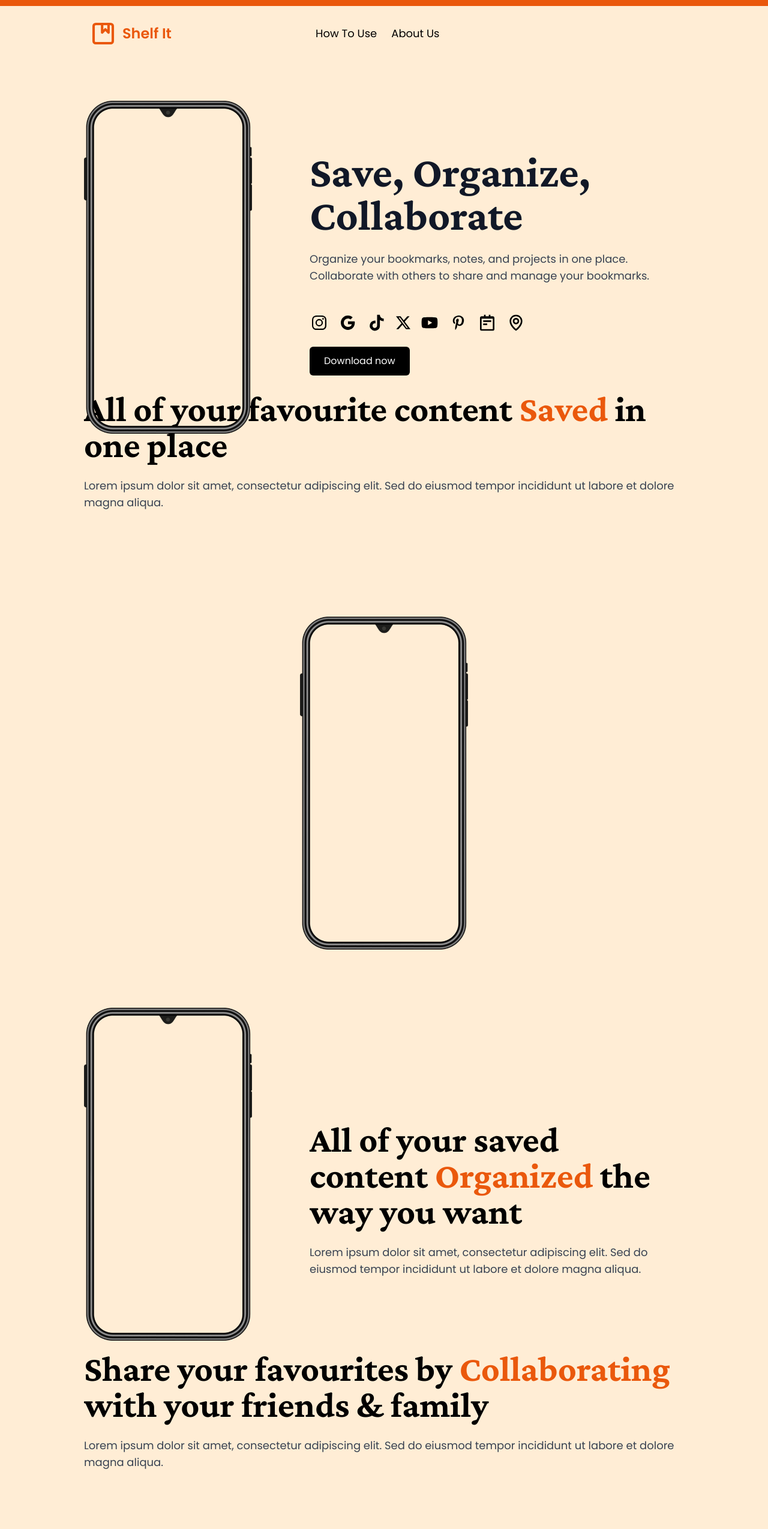
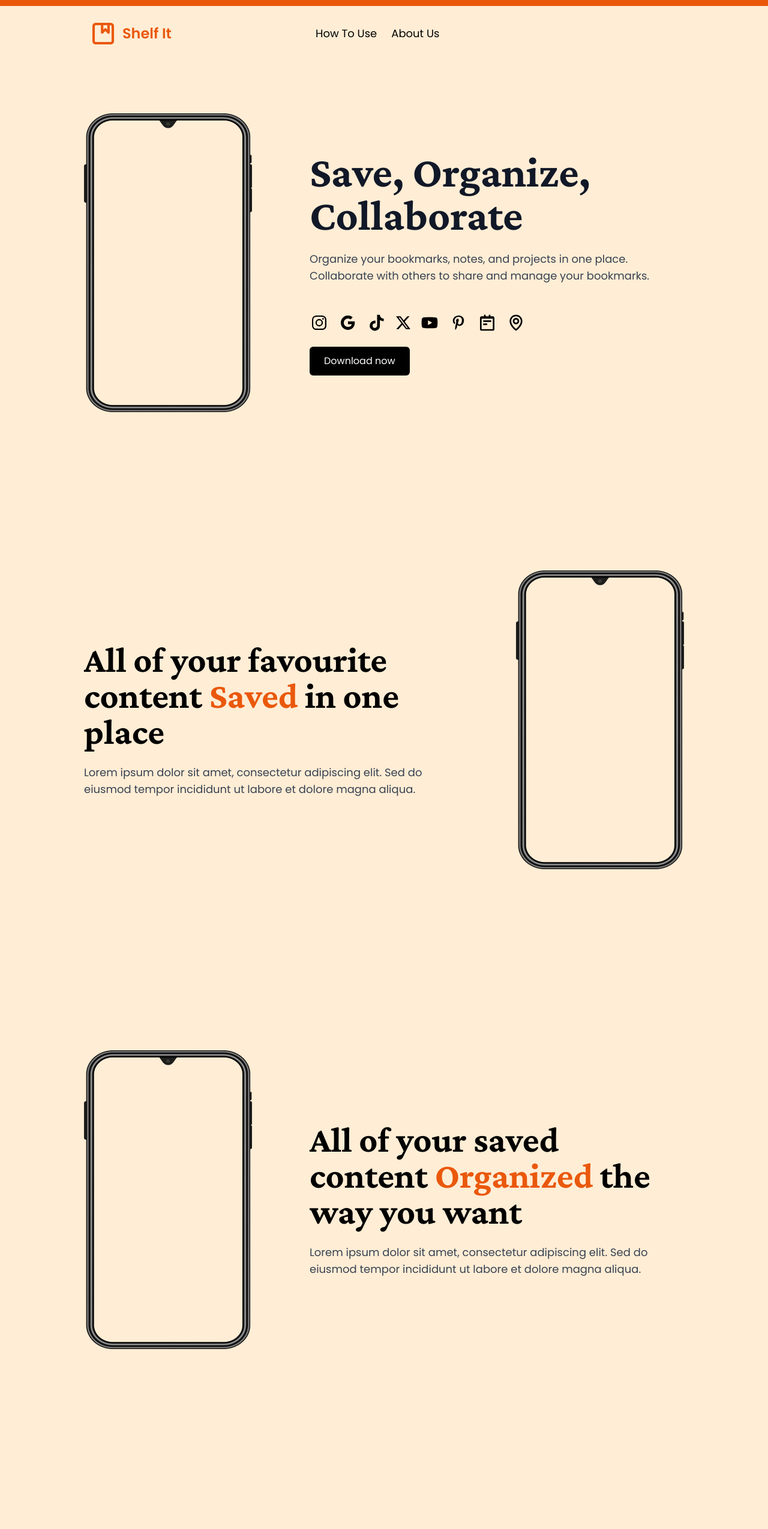
Before and after one commit to mayaesar/landing-page, a Next.js app: page / in a window 1280 px wide. Shown: the top 2549 px of the page at 60% size. Built offline with nearby package versions, Linux system fonts and the light colour scheme.

Commit message:
feat: improve images

```diff
--- a/app/page.tsx
+++ b/app/page.tsx
@@ -38,4 +38,3 @@ export default function Home() {
       </main>
   );
 }
-// linear-gradient(90deg, #fdfcfb 0%, #e2d1c3 100%)
--- a/components/Hero.tsx
+++ b/components/Hero.tsx
@@ -1,12 +1,15 @@
+
 import { BiLogoInstagram, BiLogoPinterestAlt, BiLogoGoogle, BiLogoTiktok, BiLogoYoutube, BiNotepad, BiMap } from "react-icons/bi";
 import { SiX } from "react-icons/si";
+
+import Image from "next/image";
 
 export default function Hero(){
 
     return(
         <section className="flex-1 flex flex-col-reverse md:flex-row items-center justify-center gap-8 md:gap-24">
-            <div className="relative w-full md:w-[280px] shrink-0 h-full">
-                <img src="/phoneMock.png" alt="phone frame" className="px-12 md:px-0 md:absolute md:top-[10%]"/>
+            <div className="relative w-full md:max-w-[280px] aspect-[9/16] shrink-0">
+                <Image src="/phoneMock.png" alt="phone frame" fill={true} className="md:top-[10%]"/>
             </div>
             <div>
                 <h1 className="font-theme text-gray-900 text-5xl md:text-7xl font-bold mb-6">Save, Organize, <br/> Collaborate</h1>
--- a/components/HowTo.tsx
+++ b/components/HowTo.tsx
@@ -1,10 +1,11 @@
+import Image from "next/image";
 
 
 export default function HowTo(){
 
     return(
         <section id="how-to">
-            <div className="md:h-dvh flex flex-col md:flex-col items-center justify-center py-12 md:py-0 gap-12 md:gap-24 mb-12 md:mb-0">
+            <div className="md:h-dvh flex flex-col md:flex-row items-center justify-center py-12 md:py-0 gap-12 md:gap-24 mb-12 md:mb-0">
                 <div>
                     <h1 className="text-4xl md:text-6xl font-theme font-bold mb-6">
                         All of your favourite content
@@ -16,14 +17,14 @@ export default function HowTo(){
                         labore et dolore magna aliqua.
                     </p>
                 </div>
-                <div className="relative w-full md:w-[280px] shrink-0 h-full">
-                    <img src="/phoneMock.png" alt="phone frame" className=" px-12 md:px-0 md:absolute top-[10%]"/>
+                <div className="relative w-full md:max-w-[280px] aspect-[9/16] shrink-0">
+                    <Image src="/phoneMock.png" alt="phone frame" fill={true} className="top-[10%]"/>
                 </div>
             </div>
 
             <div className="md:h-dvh flex flex-col-reverse md:flex-row items-center justify-center gap-12 md:gap-24 mb-12 md:mb-0">
-                <div className="relative w-full md:w-[280px] shrink-0 h-full">
-                    <img src="/phoneMock.png" alt="phone frame" className="px-12 md:px-0 md:absolute top-[10%]"/>
+                <div className="relative w-full md:max-w-[280px] aspect-[9/16] shrink-0">
+                    <Image src="/phoneMock.png" alt="phone frame" fill={true} className="top-[10%]"/>
                 </div>
                 <div>
                     <h1 className="text-4xl md:text-6xl font-theme font-bold mb-6">
@@ -38,7 +39,7 @@ export default function HowTo(){
                 </div>
             </div>
 
-            <div className="md:h-dvh flex flex-col md:flex-col items-center justify-center py-8 md:py-0 gap-12 md:gap-24 mb-12 md:mb-0">
+            <div className="md:h-dvh flex flex-col md:flex-row items-center justify-center py-8 md:py-0 gap-12 md:gap-24 mb-12 md:mb-0">
                 <div>
                     <h1 className="text-4xl md:text-6xl font-theme font-bold mb-6">
                         Share your favourites by
@@ -50,8 +51,8 @@ export default function HowTo(){
                         labore et dolore magna aliqua.
                     </p>
                 </div>
-                <div className="relative w-full md:w-[280px] shrink-0 h-full">
-                    <img src="/phoneMock.png" alt="phone frame" className="px-12 md:px-0 md:absolute top-[10%]"/>
+                <div className="relative w-full md:max-w-[280px] aspect-[9/16] shrink-0">
+                    <Image src="/phoneMock.png" alt="phone frame" fill={true} className="top-[10%]"/>
                 </div>
             </div>
         </section>
```
